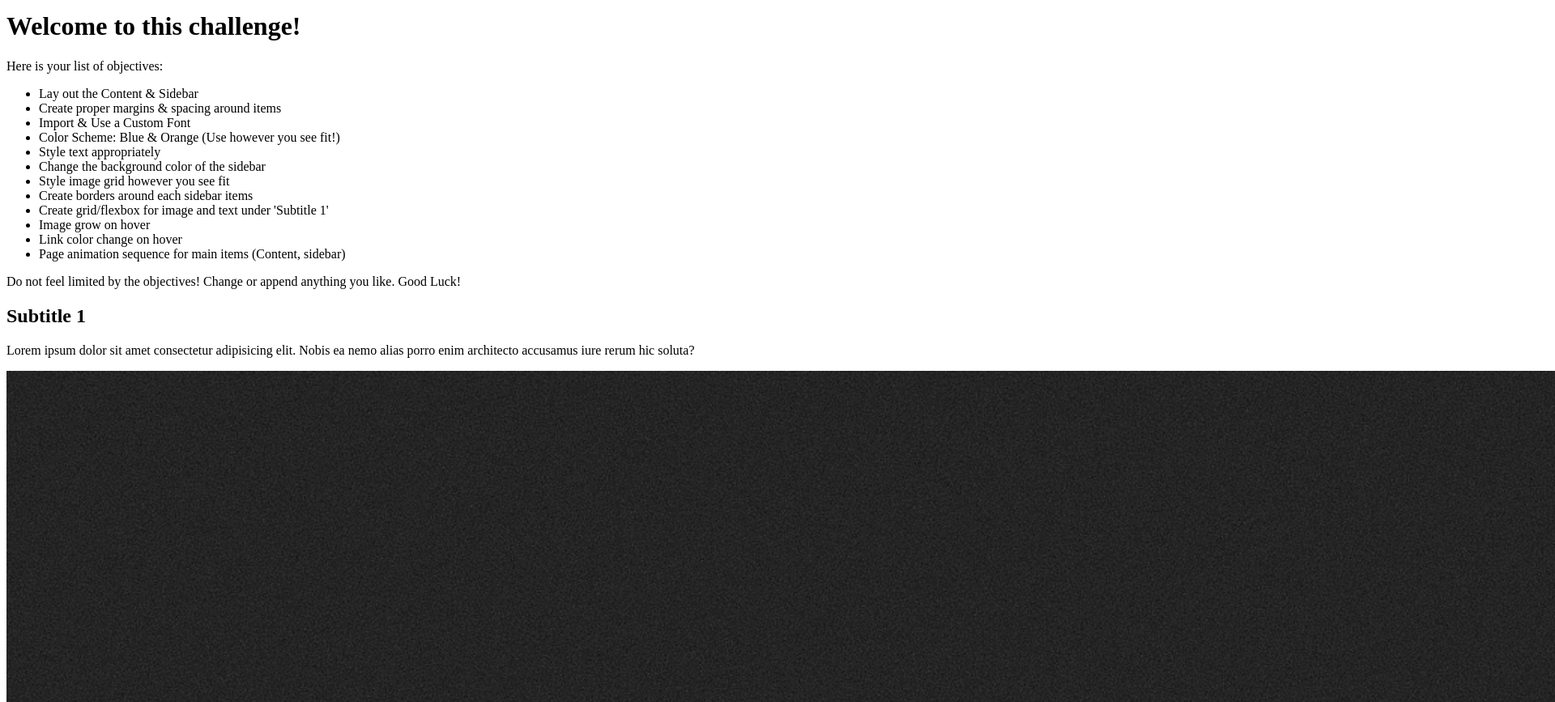
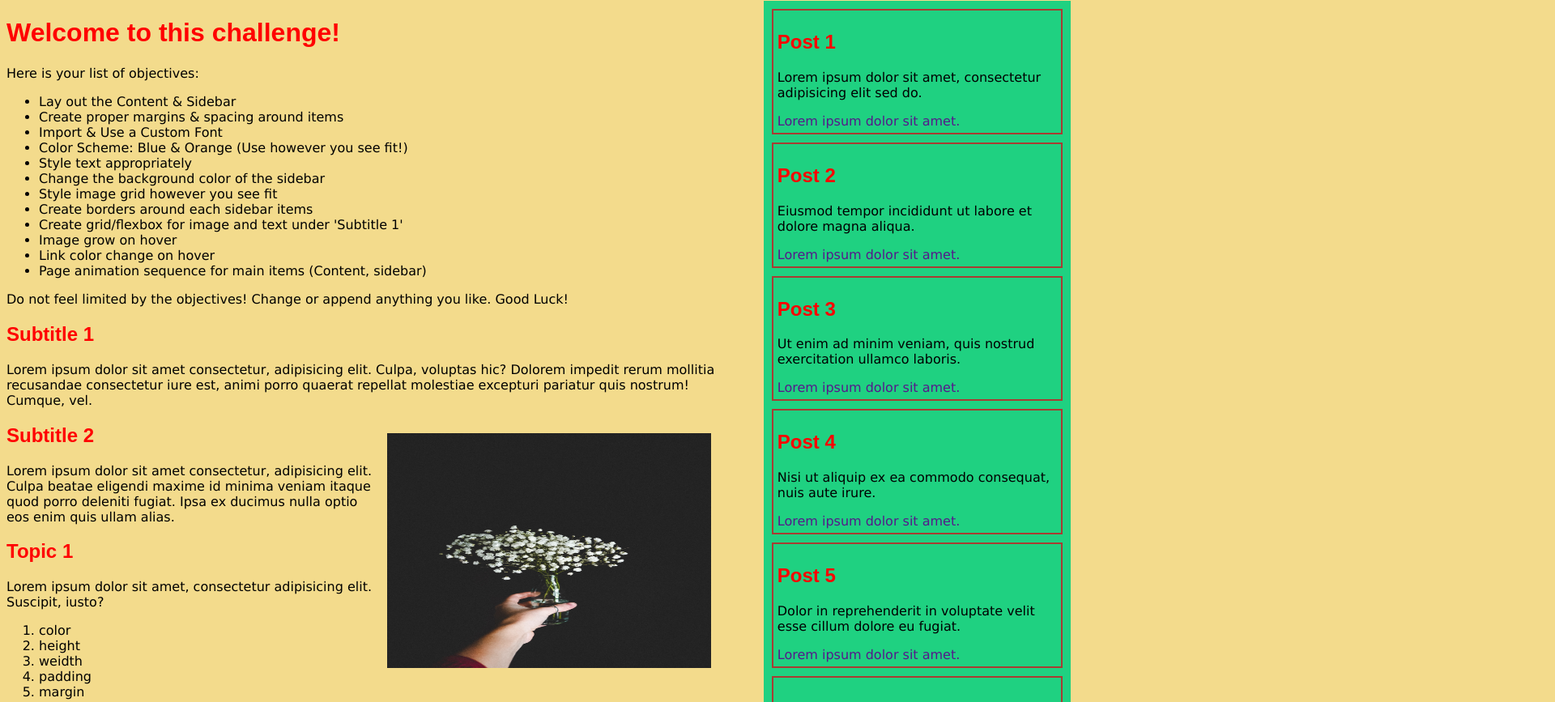
Before and after one commit to Tejas321/Basic_Responsive_Site, a plain HTML site: page html/index.html in a window 1280 px wide. Shown: the part 7-874 px from the top of the page at 81% size, 1920 px wide, since content can reach past the window. Drawn offline with Linux system fonts and the light colour scheme; files whose address does not match are found by name.

Commit message:
added CSS

```diff
--- a/css/style.css
+++ b/css/style.css
@@ -0,0 +1,104 @@
+
+
+.content{
+    animation-name: fade-in;
+    animation-duration: 2s;
+}
+
+.sidebar{
+    animation-name: fade-in;
+    animation-duration: 2s;
+}
+
+body{
+    background: rgba(232, 184, 26, 0.5);;
+}
+
+img{
+    width:400px;
+    height:200px;
+}
+
+img:hover{
+    height: 250px;
+    width: 500px;
+    transition: 0.5s all;
+}
+
+#main{
+    display: grid;
+    grid-template-columns: 70% 30%;
+    grid-gap:50px;
+}
+
+p{
+    font-family: 'Lucida Sans', 'Lucida Sans Regular', 'Lucida Grande', 'Lucida Sans Unicode', Geneva, Verdana, sans-serif;
+}
+
+
+h1,h2{
+    font-family: Arial, Helvetica, sans-serif;
+    color: red;
+}
+
+li{
+    font-family: 'Lucida Sans', 'Lucida Sans Regular', 'Lucida Grande', 'Lucida Sans Unicode', Geneva, Verdana, sans-serif;
+}
+
+
+.img-grid{
+    display: flex;
+    flex-wrap: wrap;
+    justify-content: center;
+
+}
+
+.img-grid>img{
+    margin: 10px;
+
+}
+
+#img-1{
+    float: right;
+    margin: 15px;
+    height: 290px;
+}
+
+.post{
+    border:2px solid rgb(168,60,50);
+    margin: 10px;
+    padding: 5px;
+}
+
+
+.sidebar{
+    background-color: rgb(31,
+        209,
+        129);
+}
+
+.post>a{
+    text-decoration: none;
+
+}
+
+.post>a:hover{
+    color: rgb(70, 137, 244);
+    transition: 0.5 color ease;
+}
+
+a{
+    font-family: 'Lucida Sans',
+        'Lucida Sans Regular',
+        'Lucida Grande',
+        'Lucida Sans Unicode',
+        Geneva,
+        Verdana,
+        sans-serif;
+}
+
+
+@keyframes fade-in{
+    from{opacity: 0;}
+    to{opacity: 1;}
+}
--- a/html/index.html
+++ b/html/index.html
@@ -33,15 +33,15 @@
 
 
             <div class="para-1">
-                <h2>Subtitle 1</h2>
-                <p>Lorem ipsum dolor sit amet consectetur adipisicing elit. Nobis ea nemo alias porro enim architecto accusamus iure rerum hic soluta?</p>
+                <h2 class="subtitle">Subtitle 1</h2>
+                <p>Lorem ipsum dolor sit amet consectetur, adipisicing elit. Culpa, voluptas hic? Dolorem impedit rerum mollitia recusandae consectetur iure est, animi porro quaerat repellat molestiae excepturi pariatur quis nostrum! Cumque, vel.</p>
                 <img  id="img-1" src="../img/img-1.jpg" alt="image of flower">
             </div>
 
             <div class="para-2">
-                <h2>Subtitle 2</h2>
-                <p>Lorem ipsum dolor sit amet consectetur adipisicing elit. Facere, animi!</p>
-                <h2>Topic 1</h2>
+                <h2 class="subtitle">Subtitle 2</h2>
+                <p>Lorem ipsum dolor sit amet consectetur, adipisicing elit. Culpa beatae eligendi maxime id minima veniam itaque quod porro deleniti fugiat. Ipsa ex ducimus nulla optio eos enim quis ullam alias.</p>
+                <h2 class="topic-subtitle">Topic 1</h2>
                 <p>Lorem ipsum dolor sit amet, consectetur adipisicing elit. Suscipit, iusto?
                 <ol>
                     <li>color</li>
```
